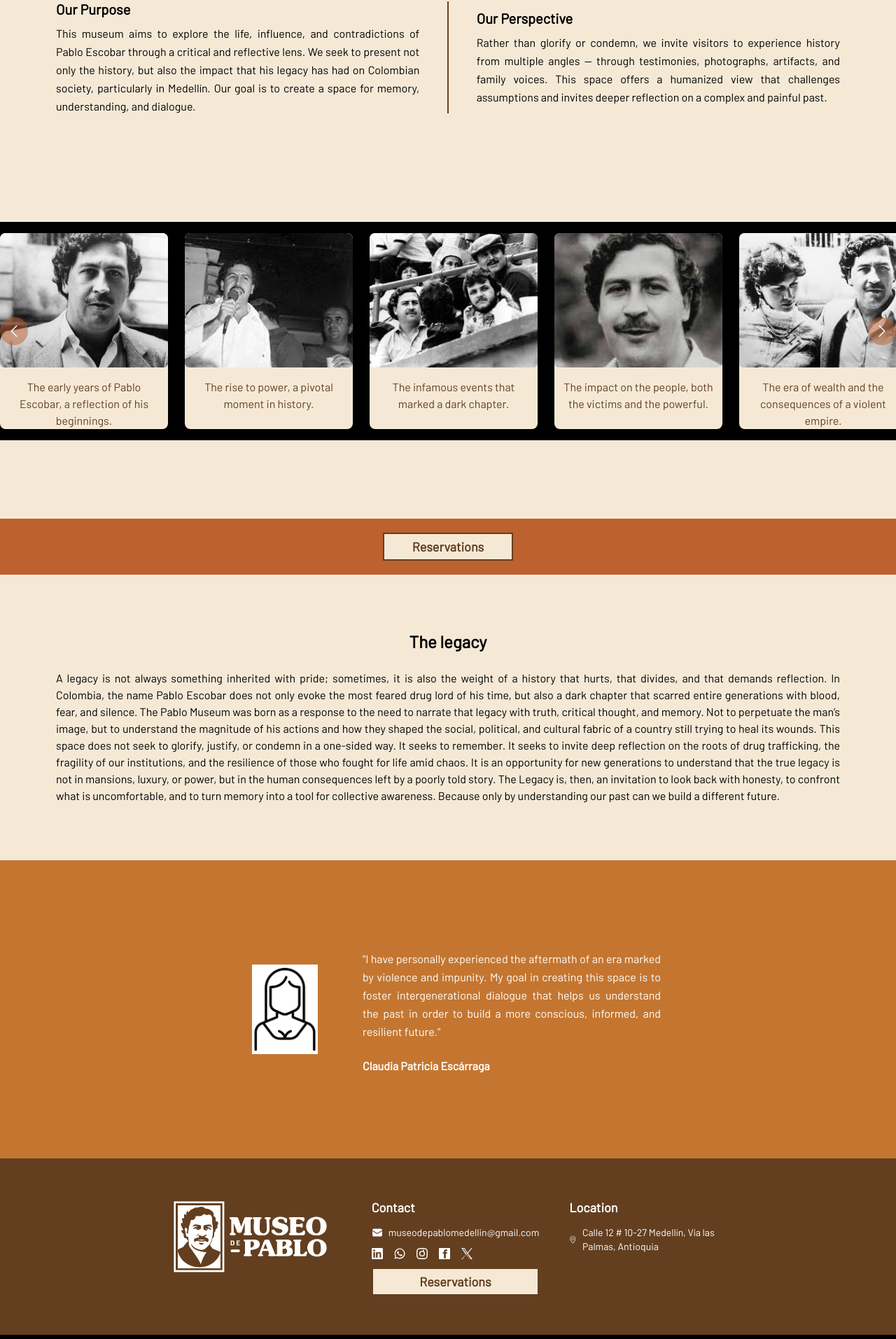
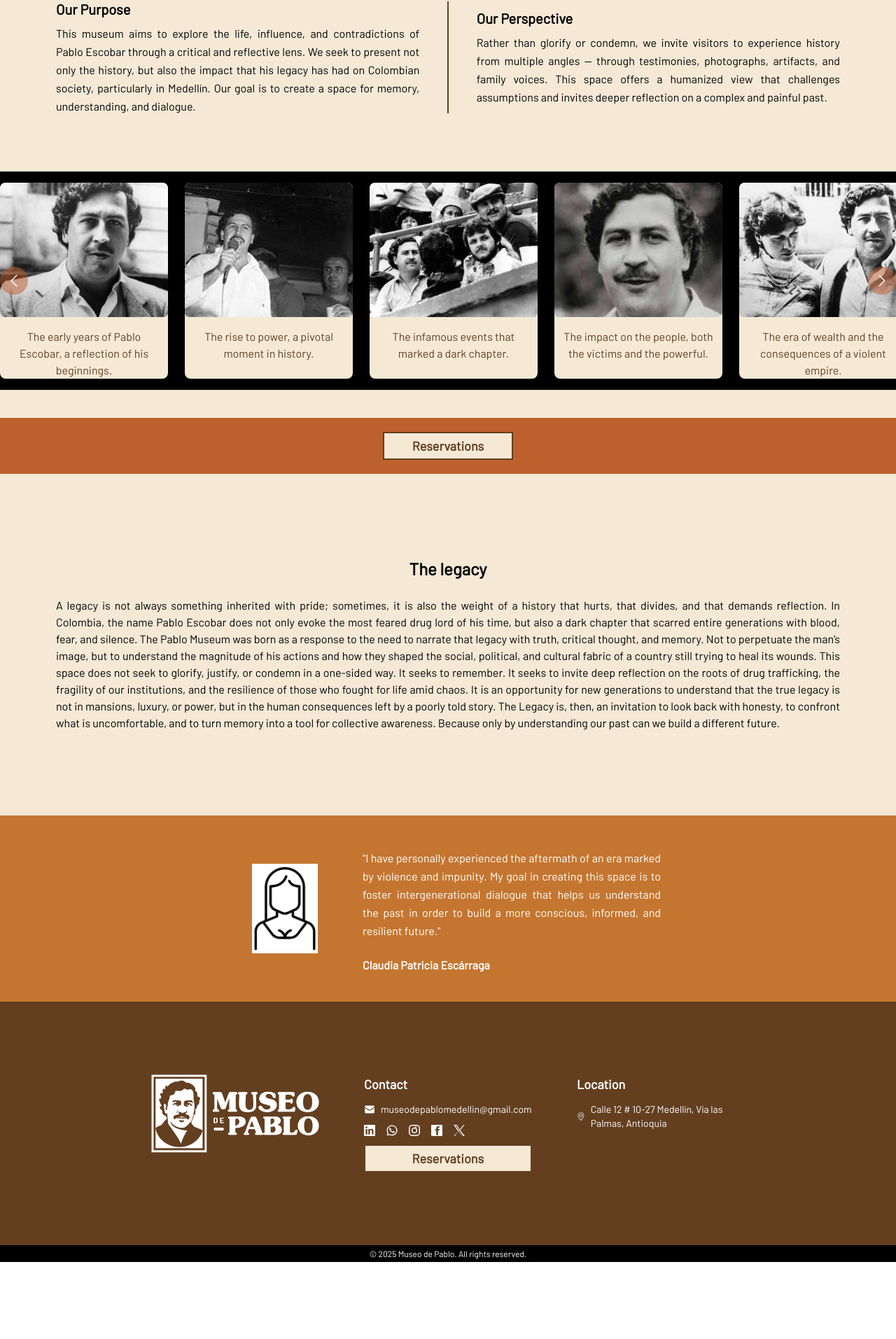
Before and after one commit to yfdd617235/museoPE, a React (Vite) app in the folder client/: page /#/ in a window 1280 px wide. Shown: the part 2233-4146 px from the top of the page at 70% size. After the commit the page ends 4036 px from the top, so only its background shows below. Built offline with nearby package versions, Linux system fonts and the light colour scheme.

Commit message:
color change

```diff
--- a/client/src/components/CarruselClientes.jsx
+++ b/client/src/components/CarruselClientes.jsx
@@ -87,7 +87,7 @@ function Gallery() {
   };
 
   return (
-    <div className="py-28 bg-[#F5E9D6]">
+    <div className="py-10 bg-[#F5E9D6]">
        {/* <div className="text-center py-5">
           <h2 className="text-2xl font-bold">{t("gallery.title")}</h2>
         </div> */}
--- a/client/src/pages/HomePage.jsx
+++ b/client/src/pages/HomePage.jsx
@@ -191,7 +191,7 @@ const HomaPage = () => {
           <div className="text-black">
             <div className="gap-10 flex flex-col md:flex-row justify-center items-center mx-auto px-4 lg:px-20 2xl:px-60 py-10">
 
-              <div className="md:pt-10 md:py-10">
+              <div className="py-20">
                 <h2 className="md:text-2xl font-bold text-center">{t('legacy.title')}</h2> <br />
                 <p className="text-justify">
                   {t('legacy.text')}
@@ -202,7 +202,7 @@ const HomaPage = () => {
 
           {/*Founder*/}
           <div className="bg-[#C47630]">
-            <div className="py-20 gap-10 flex flex-col md:flex-row justify-center items-center mx-auto px-4 lg:w-1/2 2xl:w-1/2">
+            <div className="py-50 gap-10 flex flex-col md:flex-row justify-center items-center mx-auto px-4 lg:w-1/2 2xl:w-1/2">
 
               <div className="md:w-1/4 pt-10 md:py-10 flex items-center justify-center">
                 <img className="h-12 md:h-32" src={`${import.meta.env.BASE_URL}founder.png`} alt="Logo" />
@@ -221,7 +221,7 @@ const HomaPage = () => {
 
 
         {/* Prefooter Section */}
-        <div id="contact" className="snap-section section bg-[#633F20] text-white w-full text-left p-4 md:p-8 bg-repeat bg-center min-h-[200px] flex justify-center">
+        <div id="contact" className="snap-section section bg-[#633F20] text-white w-full text-left py-20 bg-repeat bg-center min-h-[200px] flex justify-center">
           <div className="px-4 md:px-32 lg:px-48">
             <div className="grid grid-cols-1 sm:grid-cols-2 lg:grid-cols-3 gap-4 items-start justify-center">
               <div className="h-40 lg:h-40 flex p-6">
```
Also changed, not shown: 4 other files (tests, documents, lock files or other folders).
